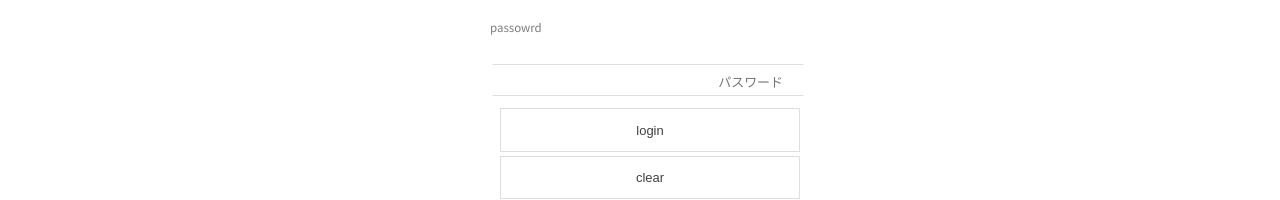
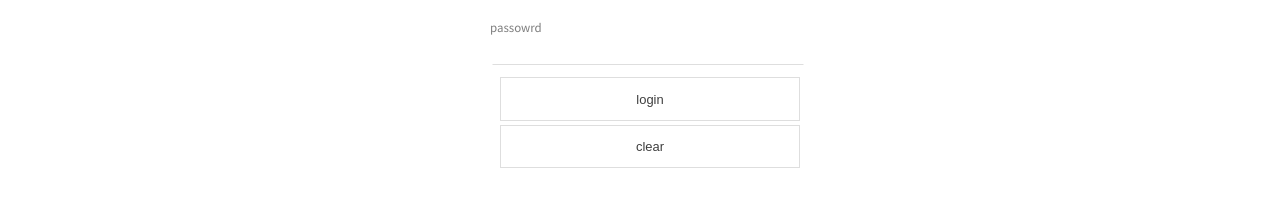
Before and after one commit to gitter-badger/office-work, an Angular app: page /login in a window 1280 px wide. Shown: the part 176-376 px from the top of the page. Built offline with nearby package versions, Linux system fonts and the light colour scheme.

Commit message:
number input

```diff
--- a/src/app/shared/extends-elements/input-number/input-number.component.html
+++ b/src/app/shared/extends-elements/input-number/input-number.component.html
@@ -1,17 +1,16 @@
 <label>{{label}}</label>
 <input type="text"
-  [style.visibility]="flg"
+  [hidden]="!flg"
   [ngModel]="value|number"
   readonly
   (click)="onClick(false)">
 <input type="{{type}}"
-  [style.visibility]="!flg"
+  [hidden]="flg"
   [(ngModel)]="value"
   #name="ngModel"
   placeholder="{{placeholder}}"
   required="{{required}}"
   disabled="{{disabled}}"
-  (blur)="onOutput(value)"
-  (click)="onClick(true)"
+  (blur)="onOutput(value); onClick(true)"
 >
 <div class="error-message"><span *ngIf="!flg&&required&&name.dirty&&name.invalid">必須入力です</span></div>
--- a/src/app/shared/extends-elements/input-number/input-number.component.scss
+++ b/src/app/shared/extends-elements/input-number/input-number.component.scss
@@ -3,10 +3,3 @@
 input {
   text-align: right;
 }
-
-span {
-  background-color: $base-color;
-  border: 1px solid $base-color;
-  font-size: 16px;
-  margin: 0;
-}
```
